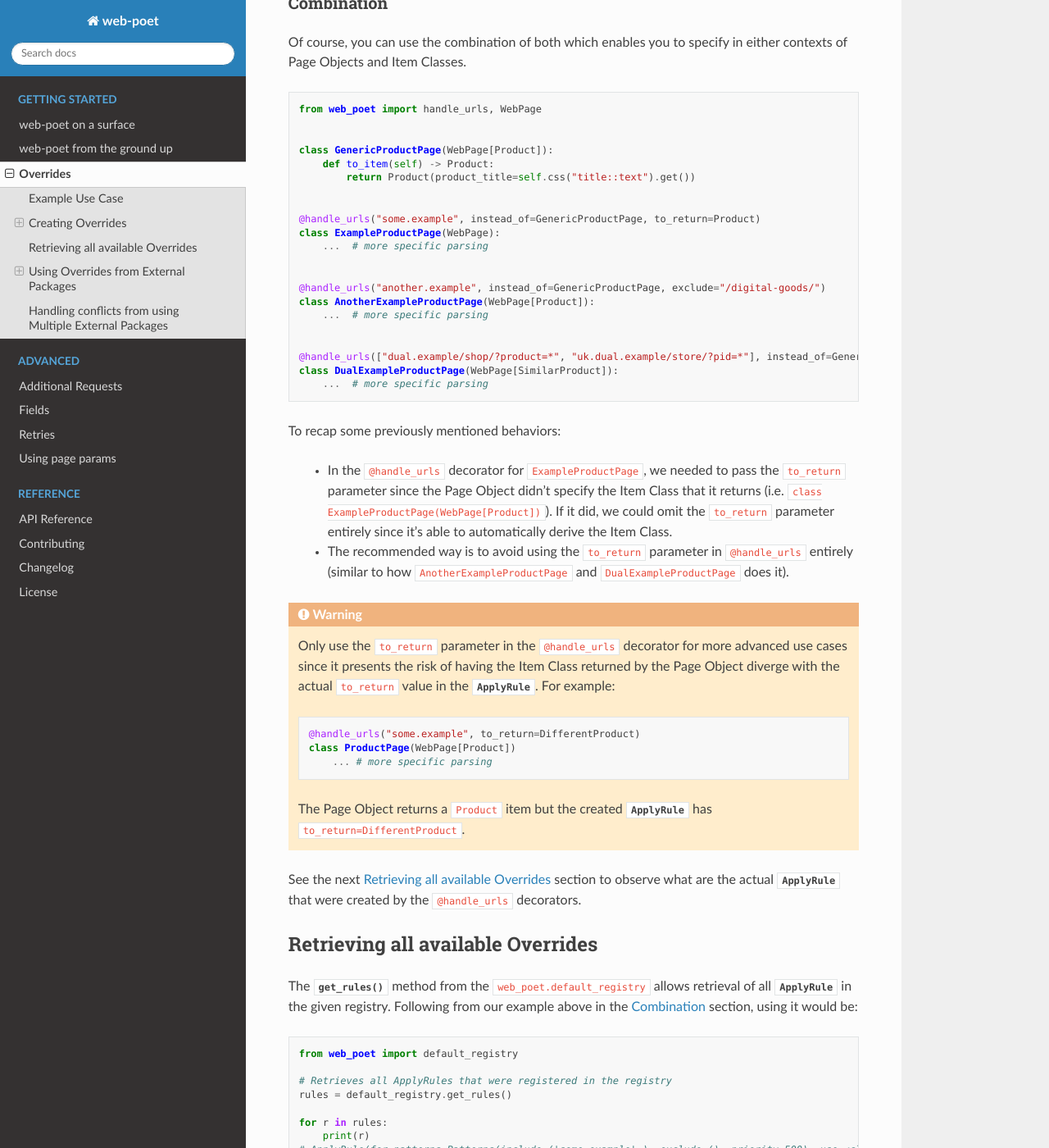
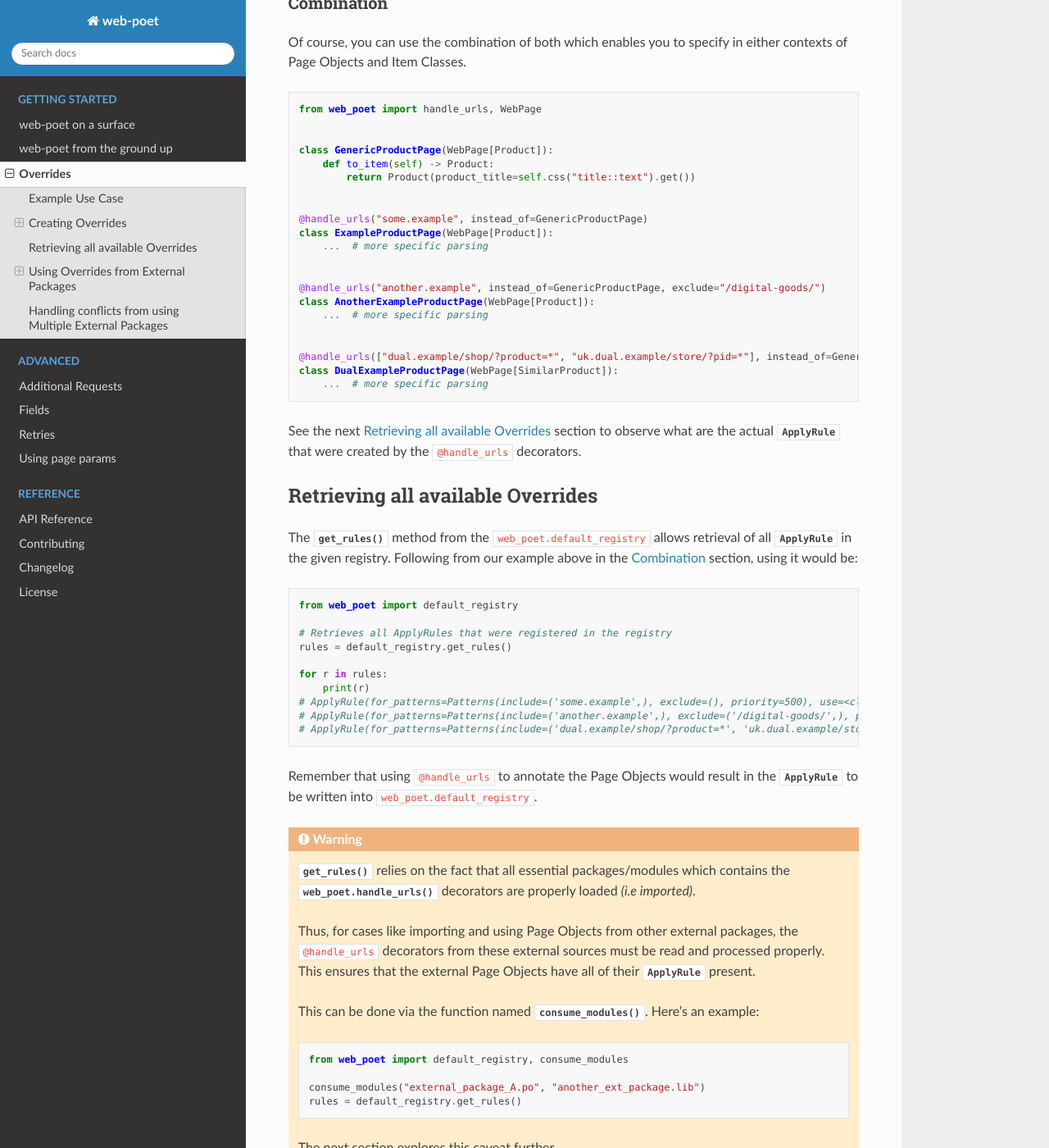
Before and after one commit to scrapinghub/web-poet, a Sphinx documentation site: the page built from docs/intro/overrides.rst, in a window 1280 px wide and 1400 px high, scrolled down 3918 px. Shown: the whole window at 82% size. Built offline with Sphinx 7.4.7 and the Read the Docs theme 2.0.0, drawn with Linux system fonts in a browser that asks for light colours.

Commit message:
remove mention of 'to_return' in @handle_url doc examples

```diff
--- a/docs/intro/overrides.rst
+++ b/docs/intro/overrides.rst
@@ -223,8 +223,8 @@ either contexts of Page Objects and Item Classes.
             return Product(product_title=self.css("title::text").get())
 
 
-    @handle_urls("some.example", instead_of=GenericProductPage, to_return=Product)
-    class ExampleProductPage(WebPage):
+    @handle_urls("some.example", instead_of=GenericProductPage)
+    class ExampleProductPage(WebPage[Product]):
         ...  # more specific parsing
 
 
@@ -236,34 +236,6 @@ either contexts of Page Objects and Item Classes.
     @handle_urls(["dual.example/shop/?product=*", "uk.dual.example/store/?pid=*"], instead_of=GenericProductPage)
     class DualExampleProductPage(WebPage[SimilarProduct]):
         ...  # more specific parsing
-
-To recap some previously mentioned behaviors:
-
-    - In the ``@handle_urls`` decorator for ``ExampleProductPage``, we needed to
-      pass the ``to_return`` parameter since the Page Object didn't specify the
-      Item Class that it returns (i.e. ``class ExampleProductPage(WebPage[Product])``).
-      If it did, we could omit the ``to_return`` parameter entirely since it's
-      able to automatically derive the Item Class.
-    - The recommended way is to avoid using the ``to_return`` parameter in
-      ``@handle_urls`` entirely (similar to how ``AnotherExampleProductPage``
-      and ``DualExampleProductPage`` does it).
-
-.. warning::
-
-    Only use the ``to_return`` parameter in the ``@handle_urls`` decorator for
-    more advanced use cases since it presents the risk of having the Item Class
-    returned by the Page Object diverge with the actual ``to_return`` value in
-    the :class:`~.ApplyRule`. For example:
-
-    .. code-block:: python
-
-        @handle_urls("some.example", to_return=DifferentProduct)
-        class ProductPage(WebPage[Product])
-            ... # more specific parsing
-
-    The Page Object returns a ``Product`` item but the created :class:`~.ApplyRule`
-    has ``to_return=DifferentProduct``.
-
 
 See the next :ref:`retrieving-overrides` section to observe what are the actual
 :class:`~.ApplyRule` that were created by the ``@handle_urls`` decorators.
```
